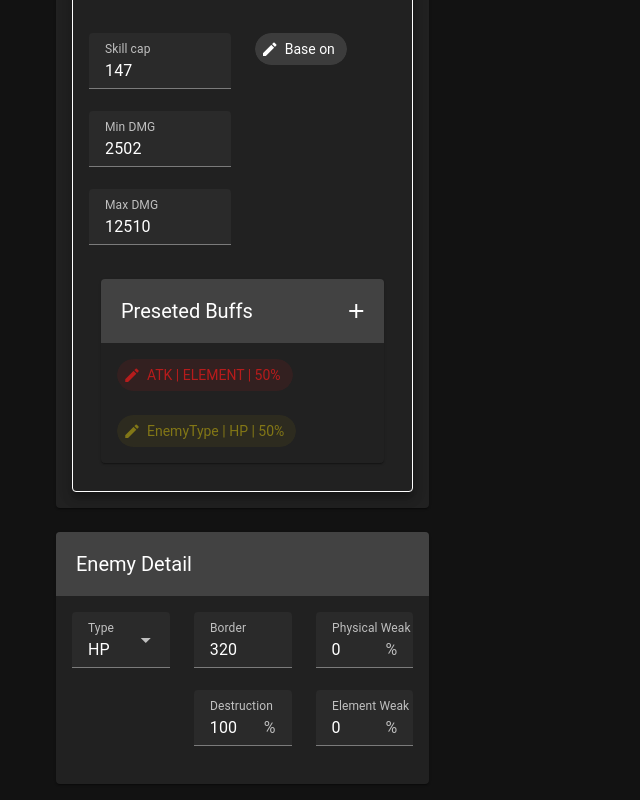
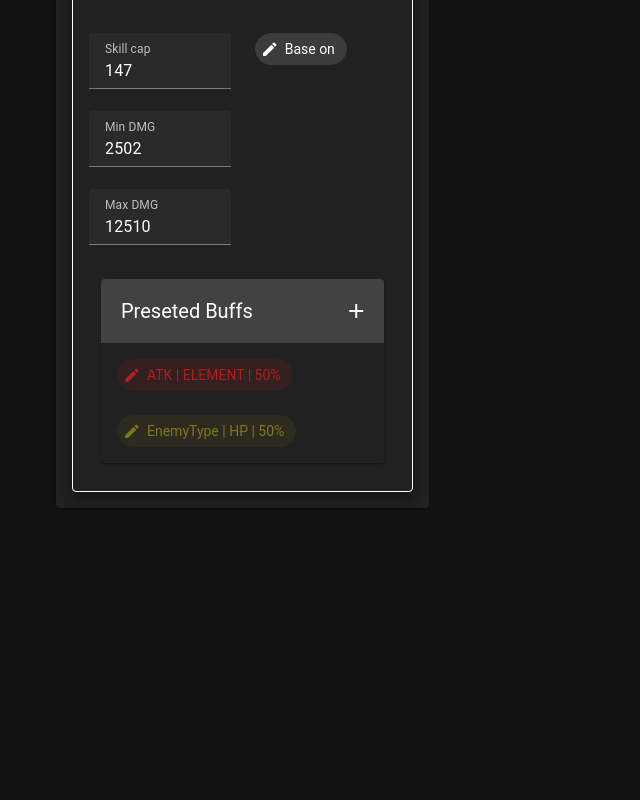
Before and after one commit to TWT233/hbrcc, a Vue app: page / in a window 1280 px wide. Shown: the part 384-1184 px from the top of the page, without its empty margins (0-640 px from the left). After the commit the page ends 908 px from the top, so only its background shows below. Built offline with nearby package versions, Linux system fonts and the light colour scheme.

Commit message:
arrange comp

```diff
--- a/src/App.vue
+++ b/src/App.vue
@@ -15,23 +15,17 @@ const hit = ref(new Hit())
   <v-layout class="rounded rounded-md">
     <v-app-bar :elevation="8" title="hbrcc"></v-app-bar>
 
-    <v-main class="d-flex align-center justify-center" style="min-height: 300px;">
+    <v-main class="d-flex align-center justify-center">
       <v-container>
         <v-row>
           <v-col cols="12" lg="4">
-            <v-row>
-              <v-col>
-                <ViewChar v-model:char="hit.char"></ViewChar>
-              </v-col>
-            </v-row>
-            <v-row>
-              <v-col>
-                <ViewEnemy v-model:enemy="hit.enemy"></ViewEnemy>
-              </v-col>
-            </v-row>
+            <ViewChar v-model:char="hit.char"></ViewChar>
           </v-col>
           <v-col cols="12" lg="4">
             <ViewMods v-model:modMap="hit.modMap" title="Buffs & DeBuffs"></ViewMods>
+          </v-col>
+          <v-col cols="12" lg="4">
+            <ViewEnemy v-model:enemy="hit.enemy"></ViewEnemy>
           </v-col>
         </v-row>
       </v-container>
```
